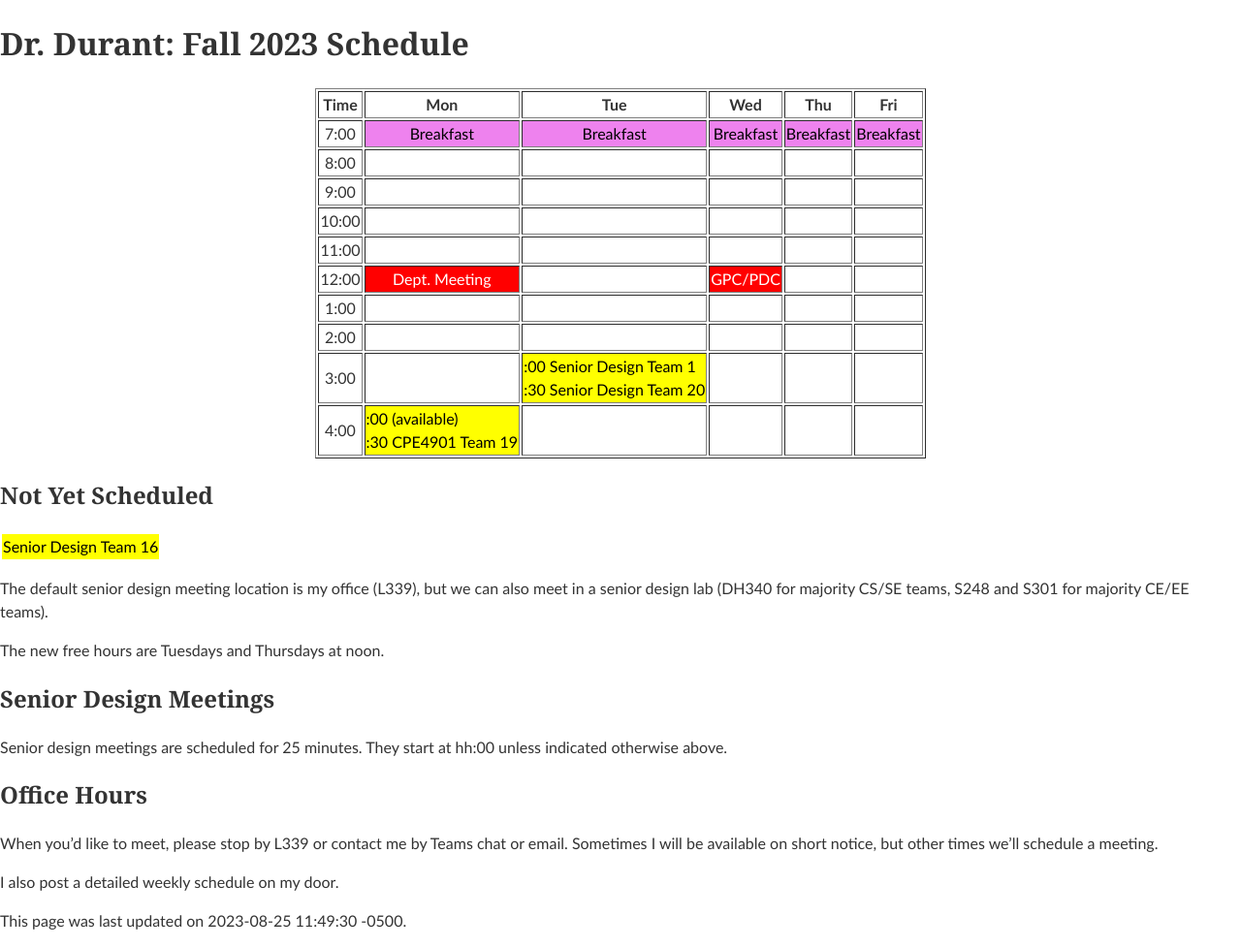
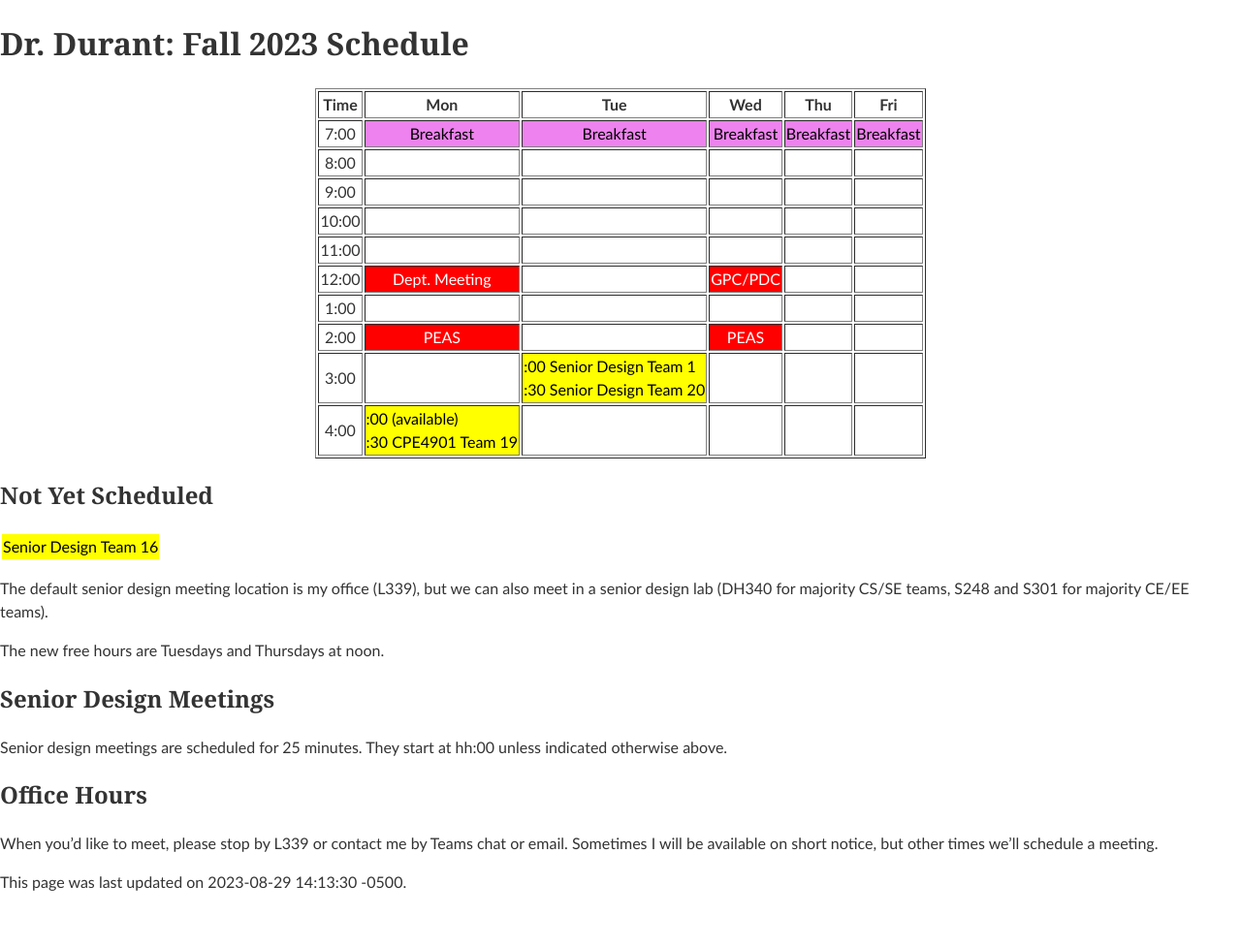
Before and after one commit to edurant/edurant.github.io, a Jekyll site: the page built from sched/f23.md, in a window 1280 px wide. Shown: the whole page at 97% size. Built offline with Jekyll 4.4.1, drawn with Linux system fonts in a browser that asks for light colours; after the commit the page ends 938 px from its top, so only the background shows below that.

Commit message:
F23 schedule: PEAS

```diff
--- a/sched/f23.md
+++ b/sched/f23.md
@@ -1,6 +1,6 @@
 ---
 title: "Dr. Durant: Fall 2023 Schedule"
-date: 2023-08-25 11:49:30 -0500
+date: 2023-08-29 14:13:30 -0500
 ---
 
 <style type="text/css">
@@ -12,17 +12,17 @@ td.lunch   { background-color: violet;  color: black; }
 
 <div align="center">
 <table border>
-<tr><th>Time</th>       <th>Mon</th>                                                                <th>Tue</th>                                                            <th>Wed</th>                        <th>Thu</th>                        <th>Fri</th>                        </tr>
-<tr><td>7:00</td>       <td class="lunch">Breakfast</td>                                            <td class="lunch">Breakfast</td>                                        <td class="lunch">Breakfast</td>    <td class="lunch">Breakfast</td>    <td class="lunch">Breakfast</td>    </tr>
-<tr><td>8:00</td>       <td>&nbsp;</td>                                                             <td>&nbsp;</td>                                                         <td>&nbsp;</td>                     <td>&nbsp;</td>                     <td>&nbsp;</td>                     </tr>
-<tr><td>9:00</td>       <td>&nbsp;</td>                                                             <td>&nbsp;</td>                                                         <td>&nbsp;</td>                     <td>&nbsp;</td>                     <td>&nbsp;</td>                     </tr>
-<tr><td>10:00</td>      <td>&nbsp;</td>                                                             <td>&nbsp;</td>                                                         <td>&nbsp;</td>                     <td>&nbsp;</td>                     <td>&nbsp;</td>                     </tr>
-<tr><td>11:00</td>      <td>&nbsp;</td>                                                             <td>&nbsp;</td>                                                         <td>&nbsp;</td>                     <td>&nbsp;</td>                     <td>&nbsp;</td>                     </tr>
-<tr><td>12:00</td>      <td class="am">Dept. Meeting</td>                                           <td>&nbsp;</td>                                                         <td class="am">GPC/PDC</td>         <td>&nbsp;</td>                     <td>&nbsp;</td>                     </tr>
-<tr><td>1:00</td>       <td>&nbsp;</td>                                                             <td>&nbsp;</td>                                                         <td>&nbsp;</td>                     <td>&nbsp;</td>                     <td>&nbsp;</td>                     </tr>
-<tr><td>2:00</td>       <td>&nbsp;</td>                                                             <td>&nbsp;</td>                                                         <td>&nbsp;</td>                     <td>&nbsp;</td>                     <td>&nbsp;</td>                     </tr>
-<tr><td>3:00</td>       <td>&nbsp;</td>                                                             <td class="cpe4901">:00 Senior Design Team 1<br/>:30 Senior Design Team 20</td>   <td>&nbsp;</td>                     <td>&nbsp;</td>                     <td>&nbsp;</td>                     </tr>
-<tr><td>4:00</td>       <td class="cpe4901">:00 (available)<br/>:30 CPE4901 Team 19</td>  <td>&nbsp;</td>                                                         <td>&nbsp;</td>                     <td>&nbsp;</td>                     <td>&nbsp;</td>                     </tr>
+<tr><th>Time</th>       <th>Mon</th>                                                        <th>Tue</th>                                                                    <th>Wed</th>                        <th>Thu</th>                        <th>Fri</th>                        </tr>
+<tr><td>7:00</td>       <td class="lunch">Breakfast</td>                                    <td class="lunch">Breakfast</td>                                                <td class="lunch">Breakfast</td>    <td class="lunch">Breakfast</td>    <td class="lunch">Breakfast</td>    </tr>
+<tr><td>8:00</td>       <td>&nbsp;</td>                                                     <td>&nbsp;</td>                                                                 <td>&nbsp;</td>                     <td>&nbsp;</td>                     <td>&nbsp;</td>                     </tr>
+<tr><td>9:00</td>       <td>&nbsp;</td>                                                     <td>&nbsp;</td>                                                                 <td>&nbsp;</td>                     <td>&nbsp;</td>                     <td>&nbsp;</td>                     </tr>
+<tr><td>10:00</td>      <td>&nbsp;</td>                                                     <td>&nbsp;</td>                                                                 <td>&nbsp;</td>                     <td>&nbsp;</td>                     <td>&nbsp;</td>                     </tr>
+<tr><td>11:00</td>      <td>&nbsp;</td>                                                     <td>&nbsp;</td>                                                                 <td>&nbsp;</td>                     <td>&nbsp;</td>                     <td>&nbsp;</td>                     </tr>
+<tr><td>12:00</td>      <td class="am">Dept. Meeting</td>                                   <td>&nbsp;</td>                                                                 <td class="am">GPC/PDC</td>         <td>&nbsp;</td>                     <td>&nbsp;</td>                     </tr>
+<tr><td>1:00</td>       <td>&nbsp;</td>                                                     <td>&nbsp;</td>                                                                 <td>&nbsp;</td>                     <td>&nbsp;</td>                     <td>&nbsp;</td>                     </tr>
+<tr><td>2:00</td>       <td class="am">PEAS</td>                                            <td>&nbsp;</td>                                                                 <td class="am">PEAS</td>            <td>&nbsp;</td>                     <td>&nbsp;</td>                     </tr>
+<tr><td>3:00</td>       <td>&nbsp;</td>                                                     <td class="cpe4901">:00 Senior Design Team 1<br/>:30 Senior Design Team 20</td> <td>&nbsp;</td>                     <td>&nbsp;</td>                     <td>&nbsp;</td>                     </tr>
+<tr><td>4:00</td>       <td class="cpe4901">:00 (available)<br/>:30 CPE4901 Team 19</td>    <td>&nbsp;</td>                                                                 <td>&nbsp;</td>                     <td>&nbsp;</td>                     <td>&nbsp;</td>                     </tr>
 </table>
 </div>
 
@@ -43,6 +43,4 @@ Senior design meetings are scheduled for 25 minutes. They start at hh:00 unless
 
 When you'd like to meet, please stop by L339 or contact me by Teams chat or email. Sometimes I will be available on short notice, but other times we'll schedule a meeting.
 
-I also post a detailed weekly schedule on my door.
-
 This page was last updated on {{page.date}}.
```
